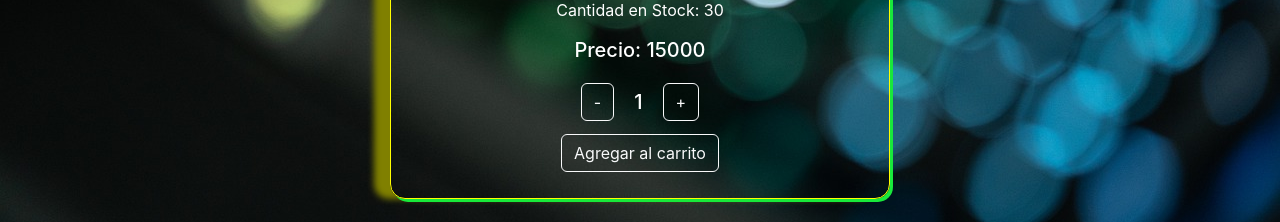
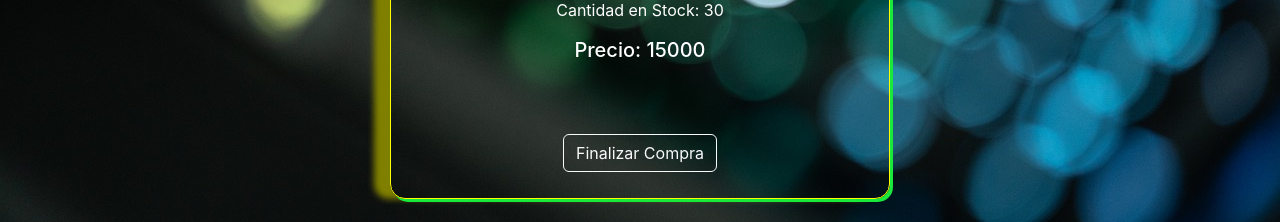
Before and after one commit to DiegoMiszczuk/miszczuk-React, a React (Create React App) app: page /item/1 in a window 1280 px wide. Both pictures are taken after a click on the button "Agregar al carrito". Shown: the part 499-721 px from the top of the page. Built offline with nearby package versions, Linux system fonts and the light colour scheme; the HTML template or start-up script is replaced by a standard one.

Commit message:
agrego removeItem y isInCart para consultar cart

```diff
--- a/src/components/ItemDetail/ItemDetail.js
+++ b/src/components/ItemDetail/ItemDetail.js
@@ -1,10 +1,11 @@
 import './ItemDetail.css'
 import ItemCount from '../ItemCount/ItemCount'
 import { useCart } from '../../context/CartContext'
+import { Link } from 'react-router-dom'
 
 const ItemDetail = ({ id, name, img, price, category, stock, description }) => {
 
-    const { addItem } = useCart()
+    const { addItem, isInCart } = useCart()
     // const [inputType, setInputType] = useState('input')
     // const [quantity, setQuantity] = useState(0)
 
@@ -30,7 +31,12 @@ const ItemDetail = ({ id, name, img, price, category, stock, description }) => {
             </div>
             <footer className='ItemFooter'>
                 {
-                    <ItemCount onAdd={handleOnAdd} stock={stock} />
+                    isInCart(id) ? (
+                        <Link className="btn btn-outline-light marginTopButton" to='/cart'>Finalizar Compra</Link>
+                    ) : (
+                        <ItemCount onAdd={handleOnAdd} stock={stock} />
+                    )
+
                     // quantity === 0 ? (<ItemCount onAdd={handleOnAdd} stock={stock} />
                     // ) : (
                     //     <button type="button" className="btn btn-outline-light marginTopButton">Finalizar compra</button>
--- a/src/context/CartContext.js
+++ b/src/context/CartContext.js
@@ -18,6 +18,11 @@ export const CartProvider = ({ children }) => {
     return cart.some(prod => prod.id === id)
   }
 
+  const removeItem = (id) => {
+    const Updatedcart = cart.filter(prod => prod.id !== id)
+    setCart(Updatedcart)
+  }
+
   const getTotalQuantity = () => {
     let totalQuantity = 0
 
@@ -32,7 +37,7 @@ export const CartProvider = ({ children }) => {
 
 
   return (
-    <CartContext.Provider value={{ cart, addItem, totalQuantity }}>
+    <CartContext.Provider value={{ cart, addItem, totalQuantity, isInCart, removeItem }}>
       {children}
     </CartContext.Provider>
   )
```
